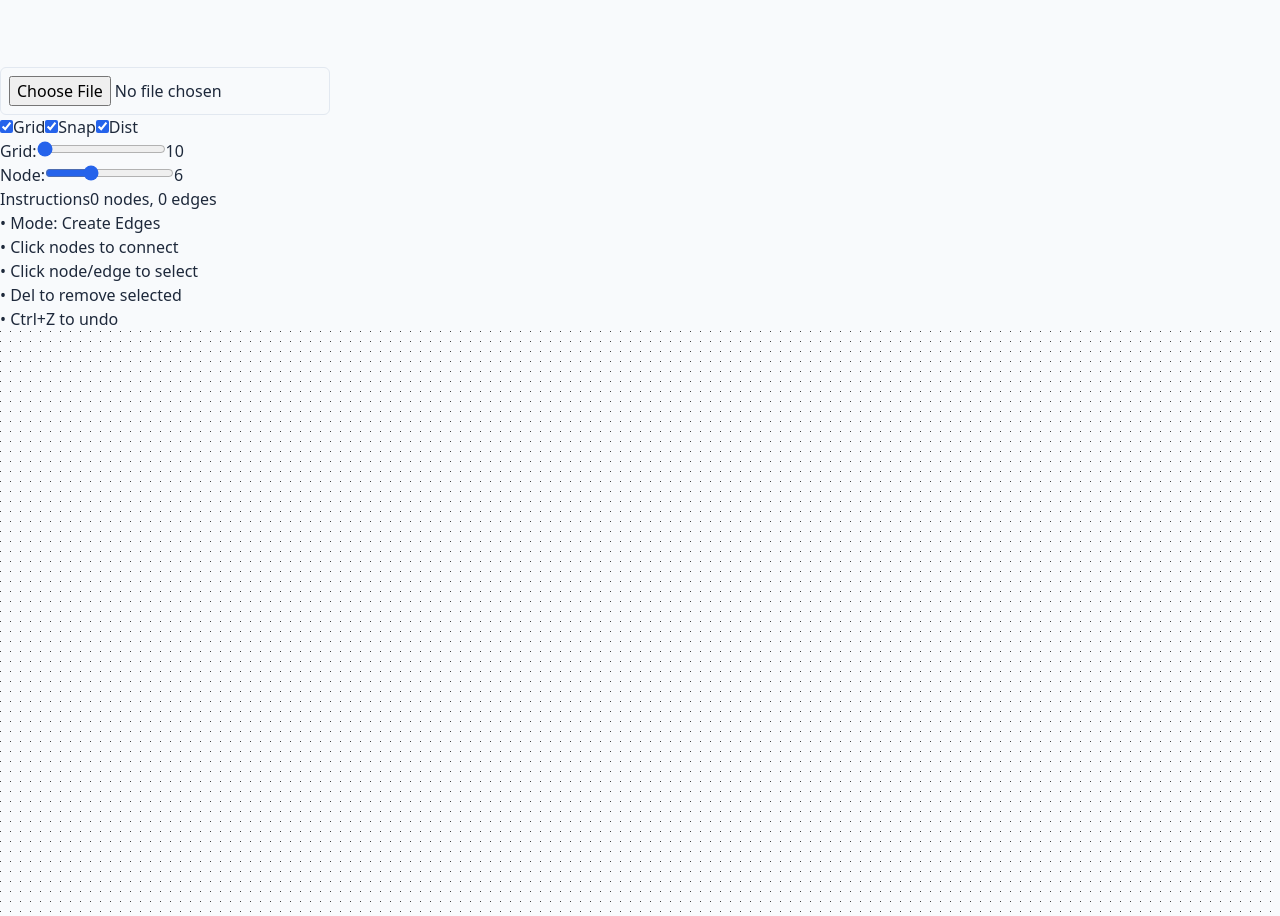
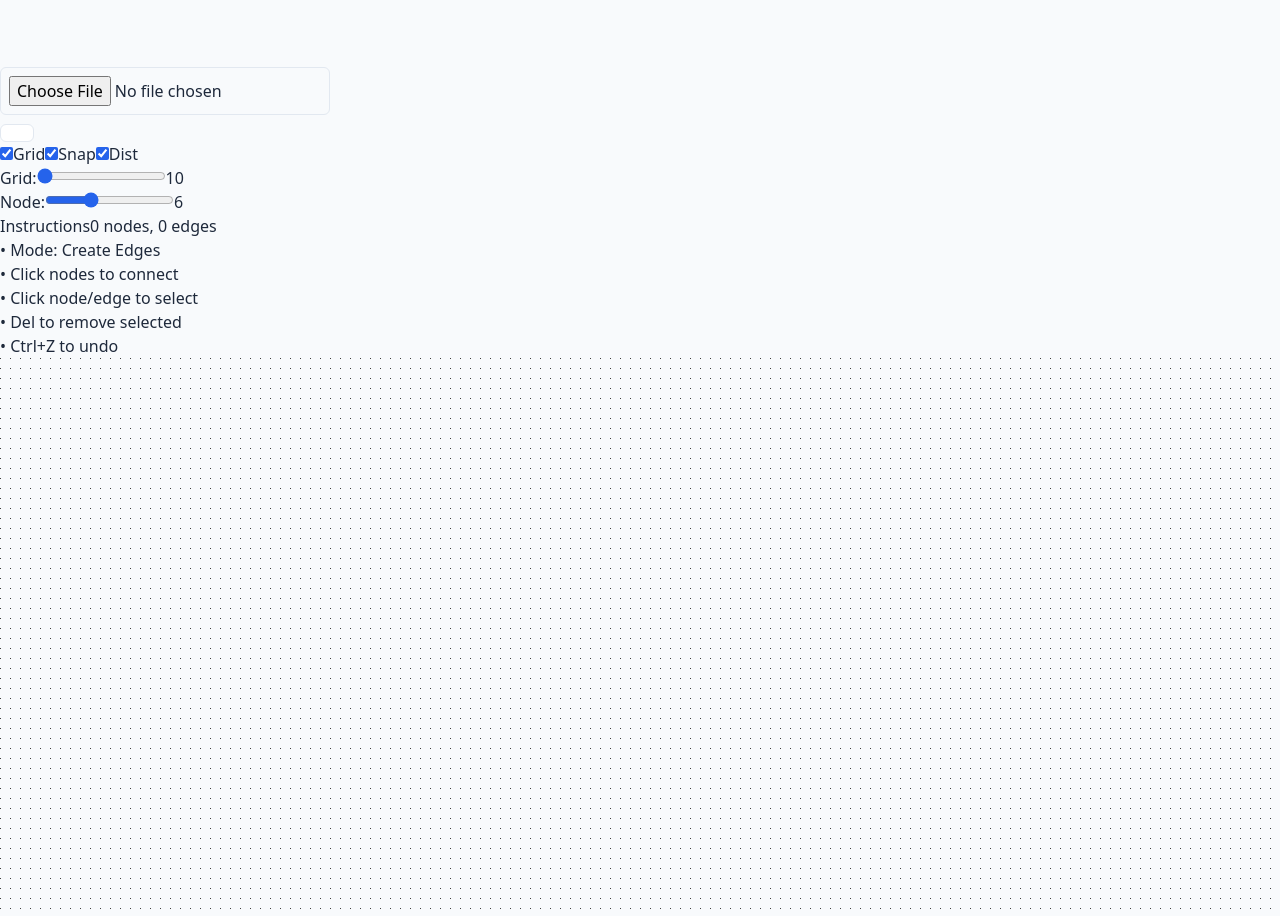
Before and after one commit to gbccsclub/pointr, a React (Vite) app in the folder graph-editor/: page / in a window 1280 px wide. Shown: the part 1240-2156 px from the top of the page. Built offline with nearby package versions, Linux system fonts and the light colour scheme.

Commit message:
feat: local storage persistance

```diff
--- a/graph-editor/src/components/GraphEditor/Canvas.jsx
+++ b/graph-editor/src/components/GraphEditor/Canvas.jsx
@@ -66,6 +66,11 @@ const Canvas = ({
         imageRef.current = img;
         redrawCanvas();
       };
+      img.onerror = () => {
+        console.error('Failed to load overlay image');
+        imageRef.current = null;
+        redrawCanvas();
+      };
     } else {
       imageRef.current = null;
       redrawCanvas();
@@ -125,19 +130,12 @@ const Canvas = ({
       const scaledWidth = img.width * baseScale;
       const scaledHeight = img.height * baseScale;
 
-      // Position image at (0,0) in canvas space
+      // Position image at center
       const x = -scaledWidth / 2;
       const y = -scaledHeight / 2;
 
       // Draw the image
-      ctx.drawImage(
-        img,
-        x,
-        y,
-        scaledWidth,
-        scaledHeight
-      );
-
+      ctx.drawImage(img, x, y, scaledWidth, scaledHeight);
       ctx.globalAlpha = 1;
     }
 
--- a/graph-editor/src/components/GraphEditor/Controls.jsx
+++ b/graph-editor/src/components/GraphEditor/Controls.jsx
@@ -52,8 +52,21 @@ const Controls = ({
   edges,
   onImport,
   editorMode,
-  onModeChange
+  onModeChange,
+  onClearData
 }) => {
+  const handleImageInputChange = (e) => {
+    const file = e.target.files[0];
+    if (file) {
+      const reader = new FileReader();
+      reader.onload = (e) => {
+        const dataUrl = e.target.result;
+        onImageUpload(dataUrl);
+      };
+      reader.readAsDataURL(file);
+    }
+  };
+
   return (
     <div className="bg-white/90 backdrop-blur-sm rounded-lg shadow-lg p-2 text-xs">
       <div className="flex items-center gap-2">
@@ -107,7 +120,7 @@ const Controls = ({
             <input
               type="file"
               accept="image/*"
-              onChange={onImageUpload}
+              onChange={handleImageInputChange}
               className="hidden"
             />
           </label>
@@ -130,7 +143,7 @@ const Controls = ({
                 max="1"
                 step="0.1"
                 value={opacity}
-                onChange={(e) => onOpacityChange(e.target.value)}
+                onChange={(e) => onOpacityChange(parseFloat(e.target.value))}
                 className="w-16 h-2 accent-blue-600"
                 title="Adjust Opacity"
               />
@@ -140,6 +153,16 @@ const Controls = ({
             </>
           )}
         </div>
+
+        {/* Add clear data button */}
+        <div className="h-4 w-px bg-gray-200"></div>
+        <button
+          onClick={onClearData}
+          className="p-1.5 bg-red-50 text-red-600 hover:bg-red-100 rounded transition-colors"
+          title="Clear All Data"
+        >
+          <Icons.Delete />
+        </button>
       </div>
     </div>
   );
--- a/graph-editor/src/components/GraphEditor/GraphEditor.jsx
+++ b/graph-editor/src/components/GraphEditor/GraphEditor.jsx
@@ -6,10 +6,14 @@ import ImageOverlay from './ImageOverlay';
 import Instructions from './Instructions';
 import { useGraphHistory } from './hooks/useGraphHistory';
 import { useKeyboardShortcuts } from './hooks/useKeyboardShortcuts';
+import { saveToLocalStorage, loadFromLocalStorage } from '../../utils/storage';
 
 const GraphEditor = () => {
-  const [nodes, setNodes] = useState([]);
-  const [edges, setEdges] = useState([]);
+  // Load initial state from localStorage
+  const initialState = loadFromLocalStorage();
+
+  const [nodes, setNodes] = useState(initialState.nodes);
+  const [edges, setEdges] = useState(initialState.edges);
   const [selectedNode, setSelectedNode] = useState(null);
   const [selectedEdge, setSelectedEdge] = useState(null);
   const [isDrawing, setIsDrawing] = useState(false);
@@ -19,10 +23,10 @@ const GraphEditor = () => {
   const [showDistances, setShowDistances] = useState(true);
   const [snapToGrid, setSnapToGrid] = useState(true);
   const [canvasSize, setCanvasSize] = useState({ width: window.innerWidth, height: window.innerHeight });
-  const [overlayImage, setOverlayImage] = useState(null);
-  const [imageOpacity, setImageOpacity] = useState(0.5);
-  const [editorMode, setEditorMode] = useState('node'); // 'node' or 'edge'
-  const [nodeSize, setNodeSize] = useState(6); // 6 is the current default size
+  const [overlayImage, setOverlayImage] = useState(initialState.overlayImage);
+  const [imageOpacity, setImageOpacity] = useState(initialState.imageOpacity);
+  const [editorMode, setEditorMode] = useState('node');
+  const [nodeSize, setNodeSize] = useState(6);
 
   const { history, currentStateIndex, saveToHistory, handleUndo, canUndo } = useGraphHistory();
 
@@ -106,14 +110,9 @@ const GraphEditor = () => {
     }
   };
 
-  const handleImageUpload = (e) => {
-    const file = e.target.files[0];
-    if (file) {
-      const reader = new FileReader();
-      reader.onload = (e) => setOverlayImage(e.target.result);
-      reader.readAsDataURL(file);
-    }
-  };
+  const handleImageUpload = useCallback((imageData) => {
+    setOverlayImage(imageData);
+  }, []);
 
   const handleImageToggle = (show) => {
     setImageOpacity(show ? 0.5 : 0);
@@ -126,7 +125,32 @@ const GraphEditor = () => {
     setIsDrawing(false);
     setDrawingFrom(null);
     saveToHistory({ nodes: importedNodes, edges: importedEdges });
+    // Storage will be handled by the effect
   }, [saveToHistory]);
+
+  // Add debounced save effect
+  useEffect(() => {
+    const saveTimeout = setTimeout(() => {
+      saveToLocalStorage(nodes, edges, overlayImage, imageOpacity);
+    }, 1000); // Debounce for 1 second
+
+    return () => clearTimeout(saveTimeout);
+  }, [nodes, edges, overlayImage, imageOpacity]);
+
+  // Add clear data function
+  const handleClearData = useCallback(() => {
+    if (window.confirm('Are you sure you want to clear all data? This cannot be undone.')) {
+      setNodes([]);
+      setEdges([]);
+      setOverlayImage(null);
+      setImageOpacity(0.5);
+      setSelectedNode(null);
+      setSelectedEdge(null);
+      setIsDrawing(false);
+      setDrawingFrom(null);
+      localStorage.clear();
+    }
+  }, []);
 
   useEffect(() => {
     const handleResize = () => {
@@ -158,6 +182,7 @@ const GraphEditor = () => {
           onImport={handleNeo4jImport}
           editorMode={editorMode}
           onModeChange={setEditorMode}
+          onClearData={handleClearData}
         />
       </div>
 
--- a/graph-editor/src/components/GraphEditor/ImageOverlay.jsx
+++ b/graph-editor/src/components/GraphEditor/ImageOverlay.jsx
@@ -5,7 +5,10 @@ const ImageOverlay = ({ image, opacity, onImageUpload, onOpacityChange }) => {
     const file = e.target.files[0];
     if (file) {
       const reader = new FileReader();
-      reader.onload = (e) => onImageUpload(e.target.result);
+      reader.onload = (e) => {
+        const dataUrl = e.target.result;
+        onImageUpload(dataUrl);
+      };
       reader.readAsDataURL(file);
     }
   };
@@ -29,7 +32,7 @@ const ImageOverlay = ({ image, opacity, onImageUpload, onOpacityChange }) => {
               max="1"
               step="0.1"
               value={opacity}
-              onChange={(e) => onOpacityChange(e.target.value)}
+              onChange={(e) => onOpacityChange(parseFloat(e.target.value))}
               className="w-32"
             />
           </div>
--- /dev/null
+++ b/graph-editor/src/utils/storage.js
@@ -0,0 +1,51 @@
+const STORAGE_KEYS = {
+  GRAPH_DATA: 'graph-editor-data',
+  OVERLAY_IMAGE: 'graph-editor-overlay'
+};
+
+export const saveToLocalStorage = (nodes, edges, overlayImage, imageOpacity) => {
+  try {
+    // Save graph data
+    const graphData = {
+      nodes,
+      edges,
+      imageOpacity
+    };
+    localStorage.setItem(STORAGE_KEYS.GRAPH_DATA, JSON.stringify(graphData));
+
+    // Save overlay image separately (if exists)
+    if (overlayImage) {
+      localStorage.setItem(STORAGE_KEYS.OVERLAY_IMAGE, overlayImage);
+    } else {
+      localStorage.removeItem(STORAGE_KEYS.OVERLAY_IMAGE);
+    }
+  } catch (error) {
+    console.error('Error saving to localStorage:', error);
+  }
+};
+
+export const loadFromLocalStorage = () => {
+  try {
+    // Load graph data
+    const graphDataString = localStorage.getItem(STORAGE_KEYS.GRAPH_DATA);
+    const graphData = graphDataString ? JSON.parse(graphDataString) : null;
+
+    // Load overlay image
+    const overlayImage = localStorage.getItem(STORAGE_KEYS.OVERLAY_IMAGE);
+
+    return {
+      nodes: graphData?.nodes || [],
+      edges: graphData?.edges || [],
+      overlayImage,
+      imageOpacity: graphData?.imageOpacity ?? 0.5
+    };
+  } catch (error) {
+    console.error('Error loading from localStorage:', error);
+    return {
+      nodes: [],
+      edges: [],
+      overlayImage: null,
+      imageOpacity: 0.5
+    };
+  }
+};
```
